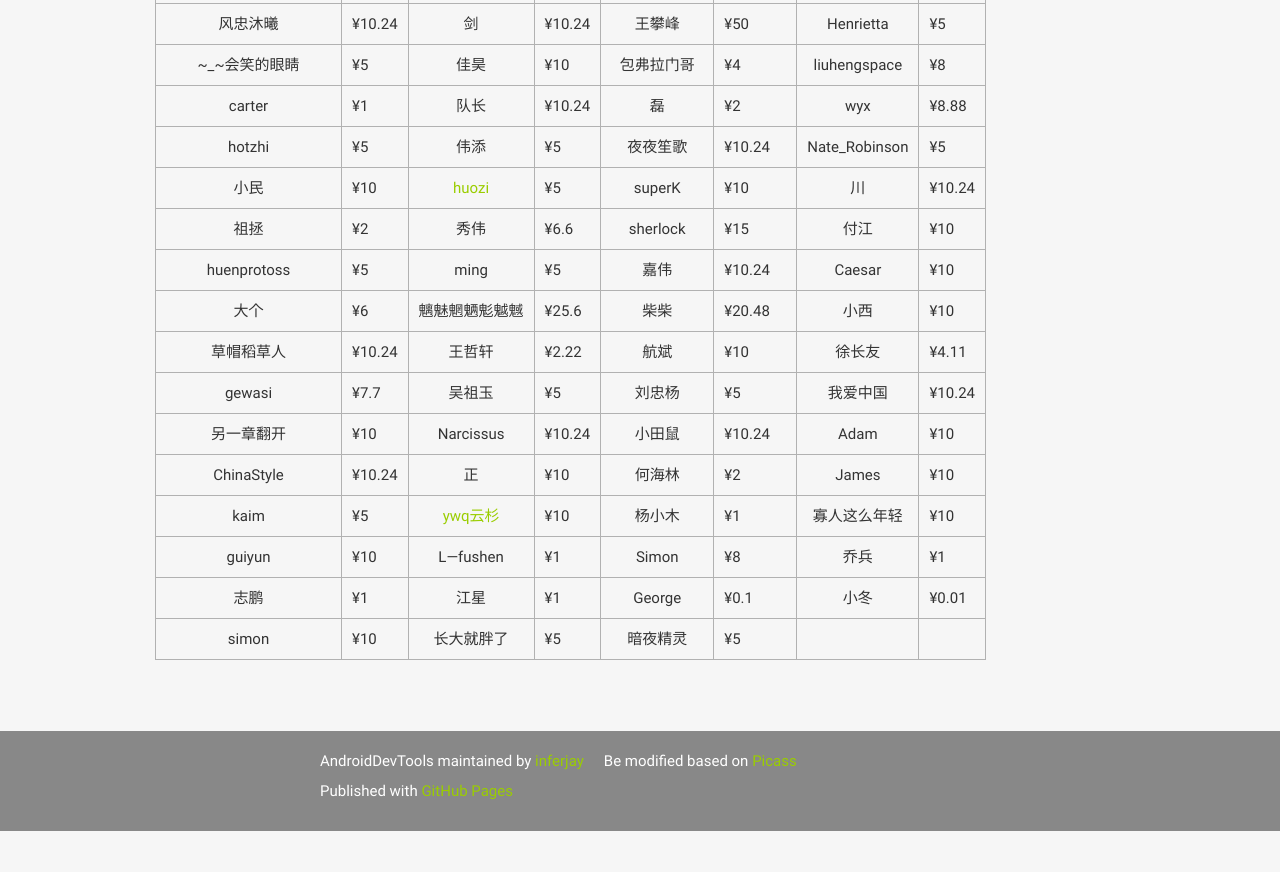
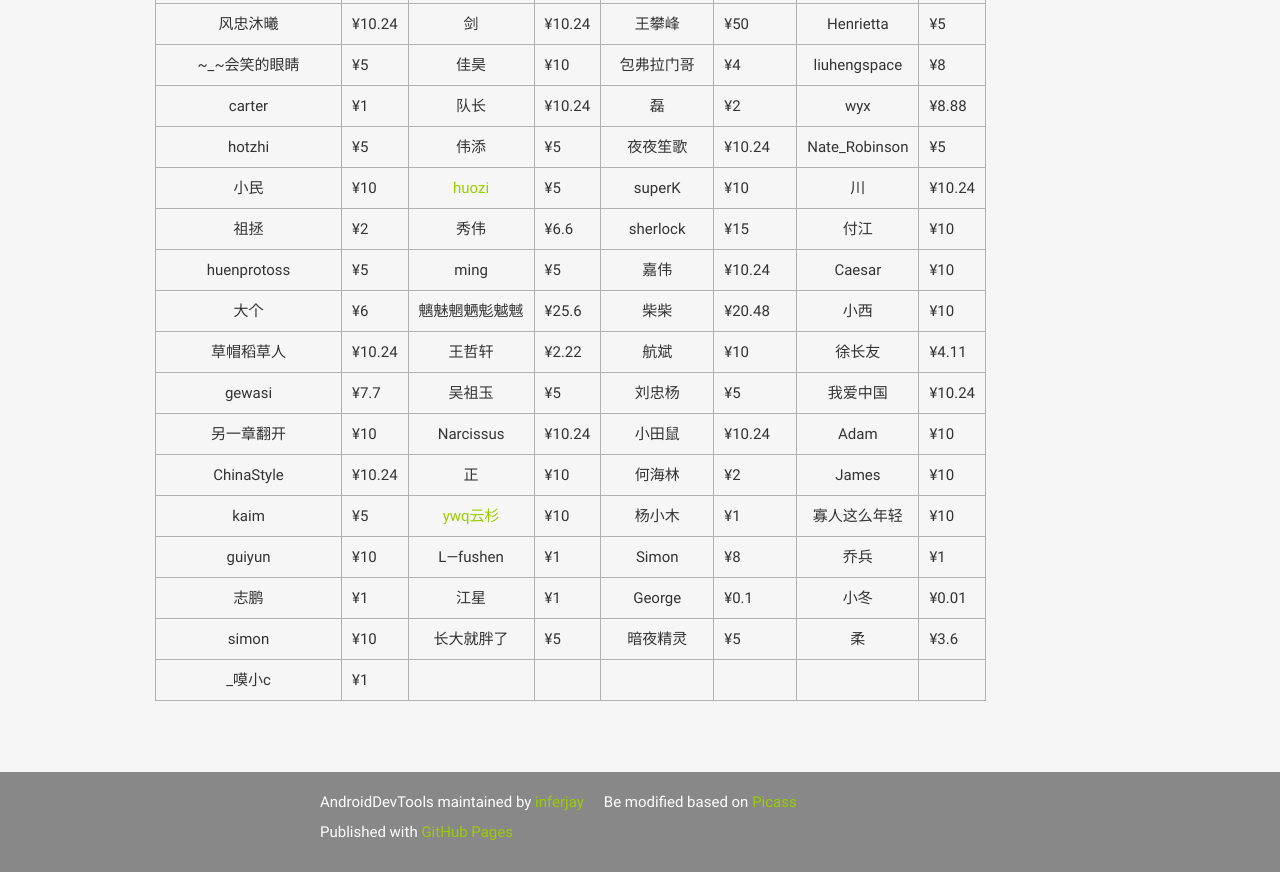
Before and after one commit to inferjay/AndroidDevTools, a plain HTML site: page donate.html in a window 1280 px wide. Shown: the part 2271-3143 px from the top of the page. Before the commit the page ends 3102 px from the top, so only its background shows below. Drawn offline with Linux system fonts and the light colour scheme; a script that the page names is missing.

Commit message:
Add donate info

```diff
--- a/donate.html
+++ b/donate.html
@@ -710,6 +710,16 @@
 														<td align="left">¥5</td>
 														<td align="center">暗夜精灵</td>
 														<td align="left">¥5</td>
+														<td align="center">柔</td>
+														<td align="left">¥3.6</td>
+													</tr>
+													<tr>
+														<td align="center">_嗼小c</td>
+														<td align="left">¥1</td>
+														<td align="center"></td>
+														<td align="left"></td>
+														<td align="center"></td>
+														<td align="left"></td>
 														<td align="center"></td>
 														<td align="left"></td>
 													</tr>
```
